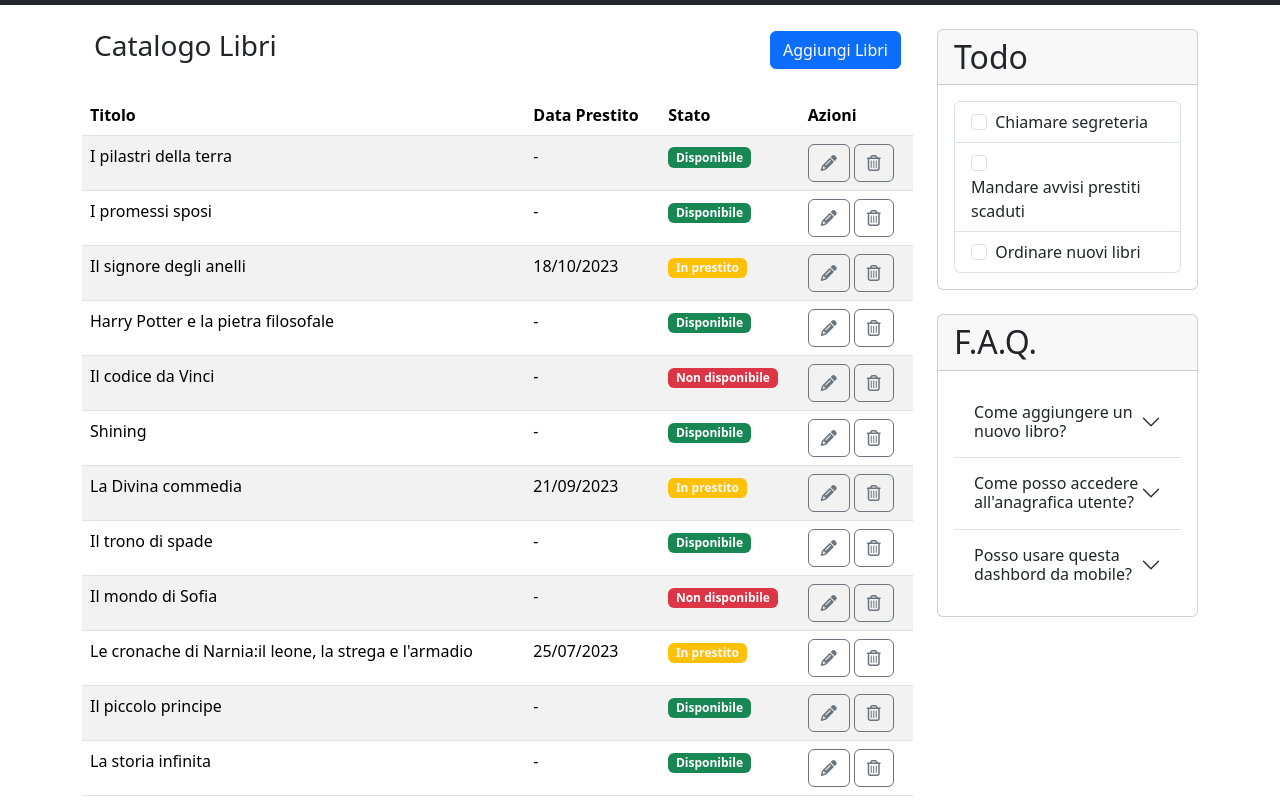
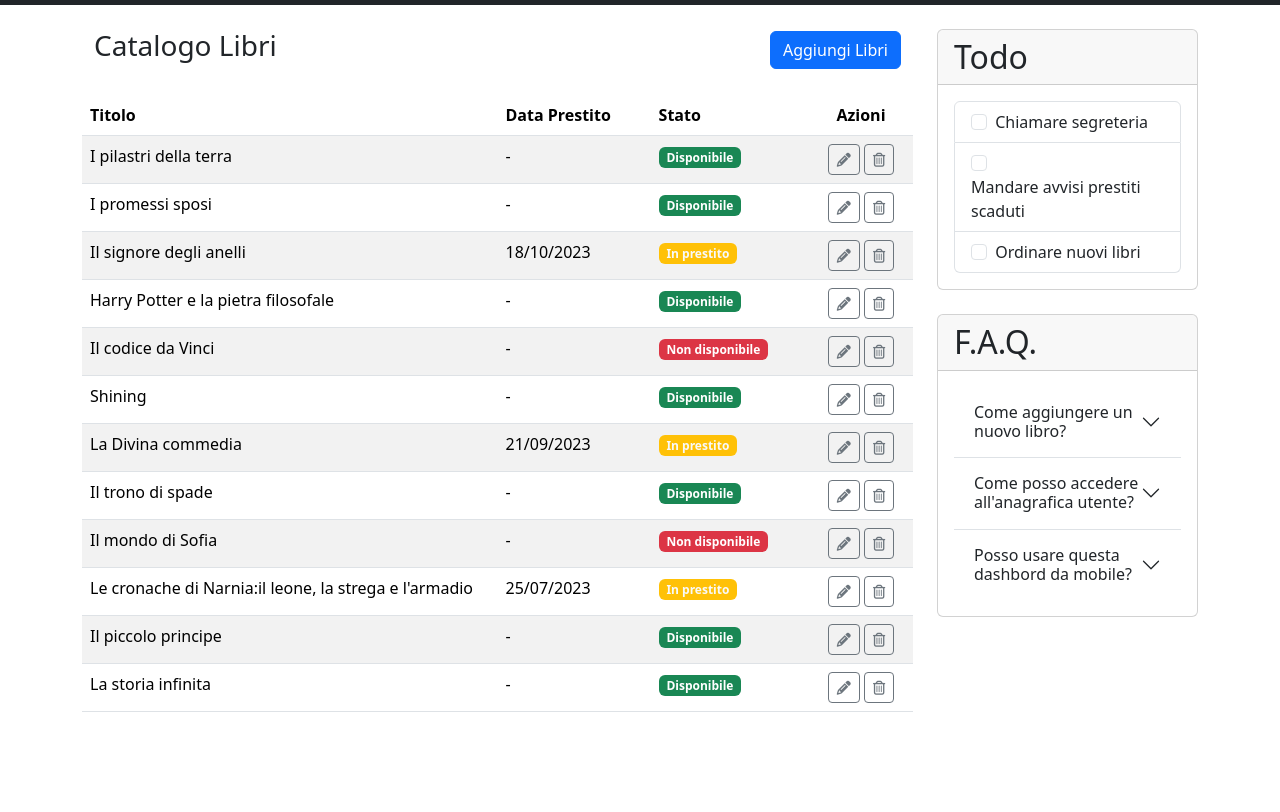
Before and after one commit to VincenzoTulimieri/html-css-bootstrap-dashbooard, a plain HTML site: page index.html in a window 1280 px wide. Shown: the part 81-893 px from the top of the page. After the commit the page ends 809 px from the top, so only its background shows below. Drawn offline with nearby package versions, Linux system fonts and the light colour scheme.

Commit message:
fix: aggiustato header

```diff
--- a/index.html
+++ b/index.html
@@ -68,10 +68,10 @@
           <table class="table table-striped">
             <thead>
               <tr>
-                <th scope="col">Titolo</th>
+                <th scope="col" class="w-50">Titolo</th>
                 <th scope="col" class="d-none d-lg-table-cell">Data Prestito</th>
                 <th scope="col">Stato</th>
-                <th scope="col">Azioni</th>
+                <th scope="col" class="text-nowrap text-center">Azioni</th>
               </tr>
             </thead>
             <tbody>
@@ -79,9 +79,9 @@
                 <td>I pilastri della terra</td>
                 <td class="d-none d-lg-table-cell">-</td>
                 <td><span class="badge text-bg-success">Disponibile</span></td>
-                <td class="d-flex gap-1">
-                  <button type="button" class="btn btn-outline-secondary"><i class="fa-solid fa-pencil"></i></button>
-                  <button type="button" class="btn btn-outline-secondary"><i
+                <td class="text-nowrap text-center">
+                  <button type="button" class="btn btn-outline-secondary btn-sm"><i class="fa-solid fa-pencil"></i></button>
+                  <button type="button" class="btn btn-outline-secondary btn-sm"><i
                       class="fa-regular fa-trash-can"></i></button>
                 </td>
               </tr>
@@ -89,9 +89,9 @@
                 <td>I promessi sposi</td>
                 <td class="d-none d-lg-table-cell">-</td>
                 <td><span class="badge text-bg-success">Disponibile</span></td>
-                <td class="d-flex gap-1">
-                  <button type="button" class="btn btn-outline-secondary"><i class="fa-solid fa-pencil"></i></button>
-                  <button type="button" class="btn btn-outline-secondary"><i
+                <td class="text-center">
+                  <button type="button" class="btn btn-outline-secondary btn-sm"><i class="fa-solid fa-pencil"></i></button>
+                  <button type="button" class="btn btn-outline-secondary btn-sm"><i
                       class="fa-regular fa-trash-can"></i></button>
                 </td>
               </tr>
@@ -99,9 +99,9 @@
                 <td>Il signore degli anelli</td>
                 <td class="d-none d-lg-table-cell">18/10/2023</td>
                 <td><span class="badge text-bg-warning text-light">In prestito</span></td>
-                <td class="d-flex gap-1">
-                  <button type="button" class="btn btn-outline-secondary"><i class="fa-solid fa-pencil"></i></button>
-                  <button type="button" class="btn btn-outline-secondary"><i
+                <td class="text-center">
+                  <button type="button" class="btn btn-outline-secondary btn-sm"><i class="fa-solid fa-pencil"></i></button>
+                  <button type="button" class="btn btn-outline-secondary btn-sm"><i
                       class="fa-regular fa-trash-can"></i></button>
                 </td>
               </tr>
@@ -109,9 +109,9 @@
                 <td>Harry Potter e la pietra filosofale</td>
                 <td class="d-none d-lg-table-cell">-</td>
                 <td><span class="badge text-bg-success">Disponibile</span></td>
-                <td class="d-flex gap-1">
-                  <button type="button" class="btn btn-outline-secondary"><i class="fa-solid fa-pencil"></i></button>
-                  <button type="button" class="btn btn-outline-secondary"><i
+                <td class="text-center">
+                  <button type="button" class="btn btn-outline-secondary btn-sm"><i class="fa-solid fa-pencil"></i></button>
+                  <button type="button" class="btn btn-outline-secondary btn-sm"><i
                       class="fa-regular fa-trash-can"></i></button>
                 </td>
               </tr>
@@ -119,9 +119,9 @@
                 <td>Il codice da Vinci</td>
                 <td class="d-none d-lg-table-cell">-</td>
                 <td><span class="badge text-bg-danger">Non disponibile</span></td>
-                <td class="d-flex gap-1">
-                  <button type="button" class="btn btn-outline-secondary"><i class="fa-solid fa-pencil"></i></button>
-                  <button type="button" class="btn btn-outline-secondary"><i
+                <td class="text-center">
+                  <button type="button" class="btn btn-outline-secondary btn-sm"><i class="fa-solid fa-pencil"></i></button>
+                  <button type="button" class="btn btn-outline-secondary btn-sm"><i
                       class="fa-regular fa-trash-can"></i></button>
                 </td>
               </tr>
@@ -129,9 +129,9 @@
                 <td>Shining</td>
                 <td class="d-none d-lg-table-cell">-</td>
                 <td><span class="badge text-bg-success">Disponibile</span></td>
-                <td class="d-flex gap-1">
-                  <button type="button" class="btn btn-outline-secondary"><i class="fa-solid fa-pencil"></i></button>
-                  <button type="button" class="btn btn-outline-secondary"><i
+                <td class="text-center">
+                  <button type="button" class="btn btn-outline-secondary btn-sm"><i class="fa-solid fa-pencil"></i></button>
+                  <button type="button" class="btn btn-outline-secondary btn-sm"><i
                       class="fa-regular fa-trash-can"></i></button>
                 </td>
               </tr>
@@ -139,9 +139,9 @@
                 <td>La Divina commedia</td>
                 <td class="d-none d-lg-table-cell">21/09/2023</td>
                 <td><span class="badge text-bg-warning text-light">In prestito</span></td>
-                <td class="d-flex gap-1">
-                  <button type="button" class="btn btn-outline-secondary"><i class="fa-solid fa-pencil"></i></button>
-                  <button type="button" class="btn btn-outline-secondary"><i
+                <td class="text-center">
+                  <button type="button" class="btn btn-outline-secondary btn-sm"><i class="fa-solid fa-pencil"></i></button>
+                  <button type="button" class="btn btn-outline-secondary btn-sm"><i
                       class="fa-regular fa-trash-can"></i></button>
                 </td>
               </tr>
@@ -149,9 +149,9 @@
                 <td>Il trono di spade</td>
                 <td class="d-none d-lg-table-cell">-</td>
                 <td><span class="badge text-bg-success">Disponibile</span></td>
-                <td class="d-flex gap-1">
-                  <button type="button" class="btn btn-outline-secondary"><i class="fa-solid fa-pencil"></i></button>
-                  <button type="button" class="btn btn-outline-secondary"><i
+                <td class="text-center">
+                  <button type="button" class="btn btn-outline-secondary btn-sm"><i class="fa-solid fa-pencil"></i></button>
+                  <button type="button" class="btn btn-outline-secondary btn-sm"><i
                       class="fa-regular fa-trash-can"></i></button>
                 </td>
               </tr>
@@ -159,9 +159,9 @@
                 <td>Il mondo di Sofia</td>
                 <td class="d-none d-lg-table-cell">-</td>
                 <td><span class="badge text-bg-danger">Non disponibile</span></td>
-                <td class="d-flex gap-1">
-                  <button type="button" class="btn btn-outline-secondary"><i class="fa-solid fa-pencil"></i></button>
-                  <button type="button" class="btn btn-outline-secondary"><i
+                <td class="text-center">
+                  <button type="button" class="btn btn-outline-secondary btn-sm"><i class="fa-solid fa-pencil"></i></button>
+                  <button type="button" class="btn btn-outline-secondary btn-sm"><i
                       class="fa-regular fa-trash-can"></i></button>
                 </td>
               </tr>
@@ -169,9 +169,9 @@
                 <td>Le cronache di Narnia:il leone, la strega e l'armadio </td>
                 <td class="d-none d-lg-table-cell">25/07/2023</td>
                 <td><span class="badge text-bg-warning text-light">In prestito</span></td>
-                <td class="d-flex gap-1">
-                  <button type="button" class="btn btn-outline-secondary"><i class="fa-solid fa-pencil"></i></button>
-                  <button type="button" class="btn btn-outline-secondary"><i
+                <td class="text-center">
+                  <button type="button" class="btn btn-outline-secondary btn-sm"><i class="fa-solid fa-pencil"></i></button>
+                  <button type="button" class="btn btn-outline-secondary btn-sm"><i
                       class="fa-regular fa-trash-can"></i></button>
                 </td>
               </tr>
@@ -179,9 +179,9 @@
                 <td>Il piccolo principe</td>
                 <td class="d-none d-lg-table-cell">-</td>
                 <td><span class="badge text-bg-success">Disponibile</span></td>
-                <td class="d-flex gap-1">
-                  <button type="button" class="btn btn-outline-secondary"><i class="fa-solid fa-pencil"></i></button>
-                  <button type="button" class="btn btn-outline-secondary"><i
+                <td class="text-center">
+                  <button type="button" class="btn btn-outline-secondary btn-sm"><i class="fa-solid fa-pencil"></i></button>
+                  <button type="button" class="btn btn-outline-secondary btn-sm"><i
                       class="fa-regular fa-trash-can"></i></button>
                 </td>
               </tr>
@@ -189,9 +189,9 @@
                 <td>La storia infinita</td>
                 <td class="d-none d-lg-table-cell">-</td>
                 <td><span class="badge text-bg-success">Disponibile</span></td>
-                <td class="d-flex gap-1">
-                  <button type="button" class="btn btn-outline-secondary"><i class="fa-solid fa-pencil"></i></button>
-                  <button type="button" class="btn btn-outline-secondary"><i
+                <td class="text-center">
+                  <button type="button" class="btn btn-outline-secondary btn-sm"><i class="fa-solid fa-pencil"></i></button>
+                  <button type="button" class="btn btn-outline-secondary btn-sm"><i
                       class="fa-regular fa-trash-can"></i></button>
                 </td>
               </tr>
```
